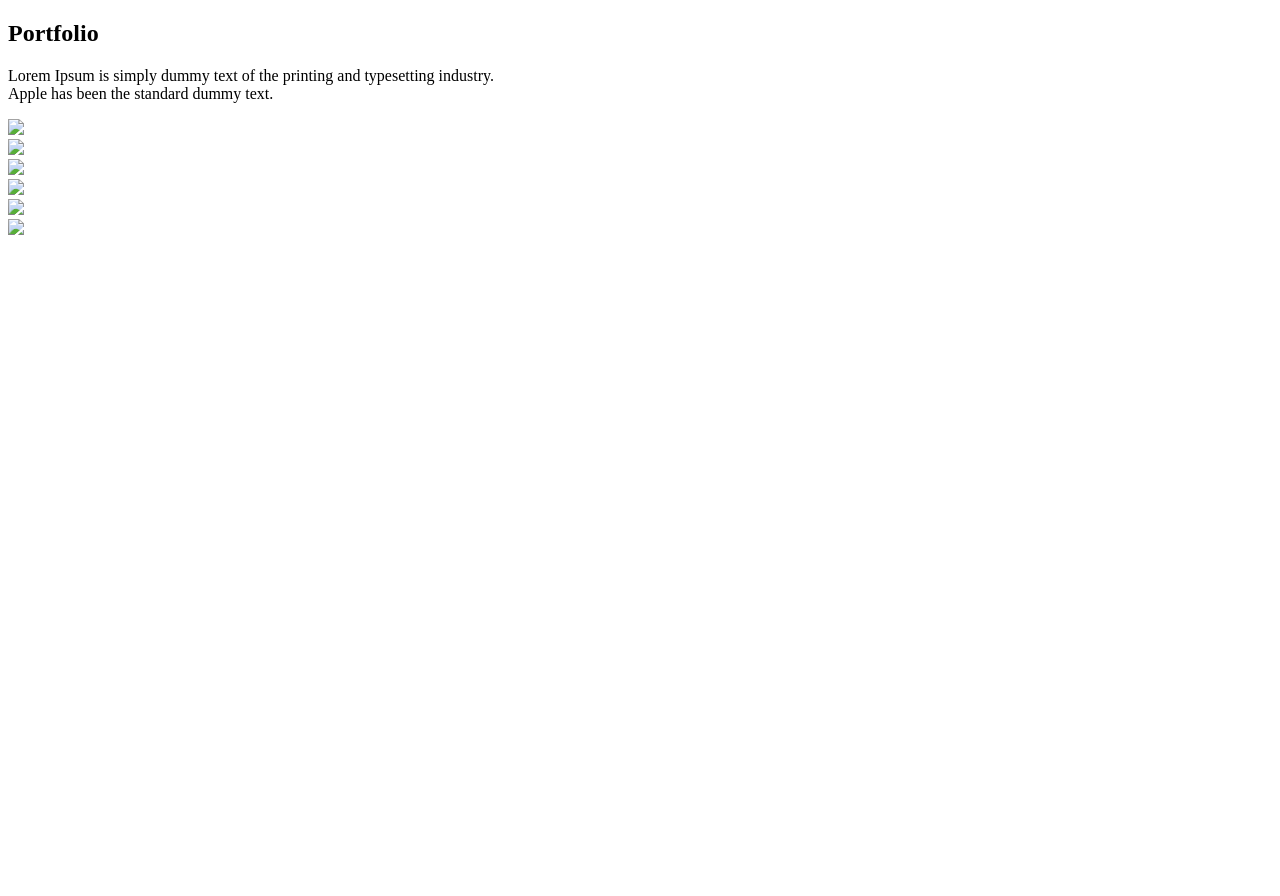
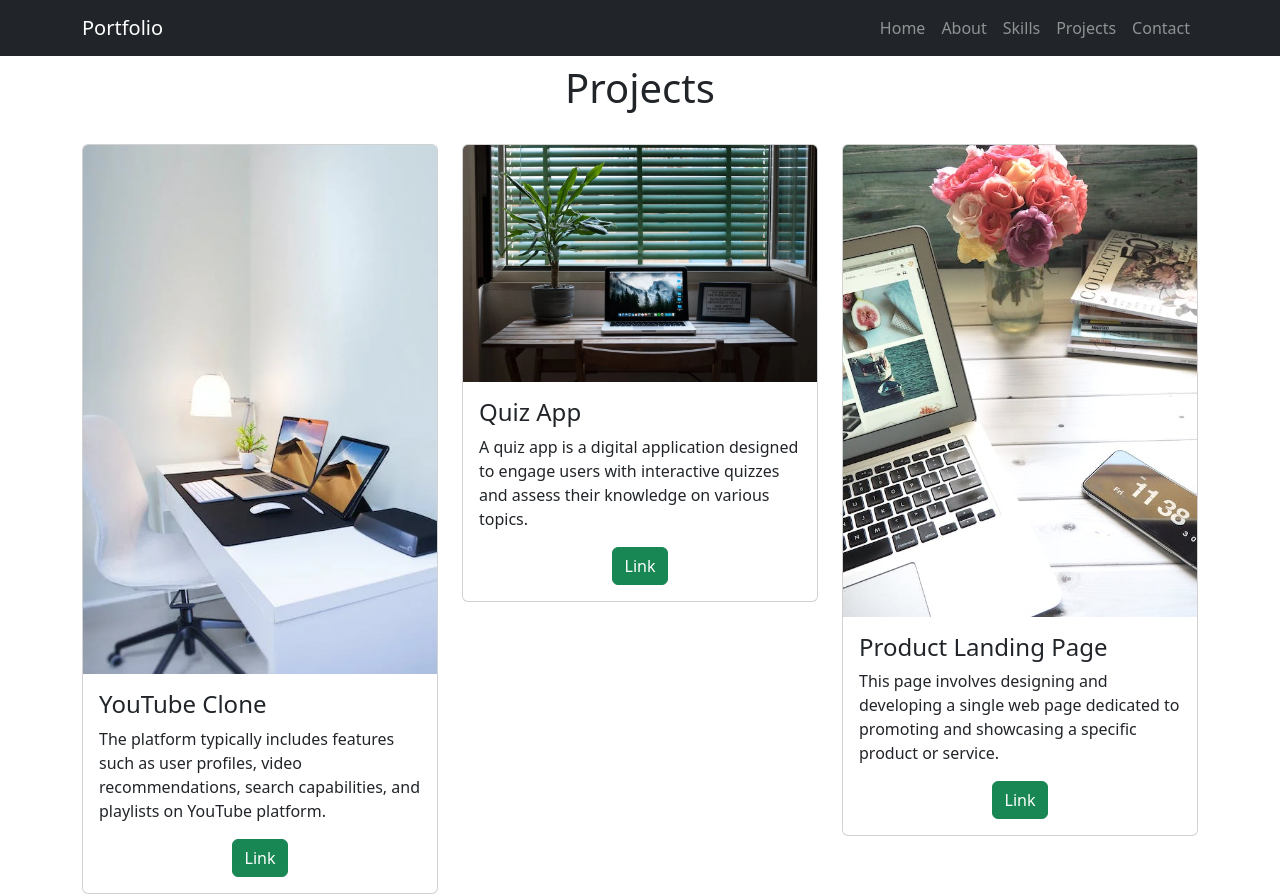
Before and after one commit to hafsamuskan/PORTFOLIO, a plain HTML site: page project.html in a window 1280 px wide. Shown: the top 896 px of the page. Before the commit the page ends 800 px from the top, so only its background shows below. Drawn offline with nearby package versions, Linux system fonts and the light colour scheme.

Commit message:
Update project.html

```diff
--- a/project.html
+++ b/project.html
@@ -1,75 +1,64 @@
 <!DOCTYPE html>
 <html lang="en">
+
 <head>
     <meta charset="UTF-8">
     <meta name="viewport" content="width=device-width, initial-scale=1.0">
     <title>Projects</title>
-    <link rel="stylesheet" href="s1.css">
+    <link rel="stylesheet" href="https://cdn.jsdelivr.net/npm/bootstrap@4.6.2/dist/css/bootstrap.min.css">
+    <script src="https://cdn.jsdelivr.net/npm/jquery@3.6.4/dist/jquery.slim.min.js"></script>
+    <script src="https://cdn.jsdelivr.net/npm/popper.js@1.16.1/dist/umd/popper.min.js"></script>
+    <script src="https://cdn.jsdelivr.net/npm/bootstrap@4.6.2/dist/js/bootstrap.bundle.min.js"></script>
+    <link href="https://cdn.jsdelivr.net/npm/bootstrap@5.2.3/dist/css/bootstrap.min.css" rel="stylesheet">
+    <script src="https://cdn.jsdelivr.net/npm/bootstrap@5.2.3/dist/js/bootstrap.min.js"></script>
+    <link rel="stylesheet" href="style.css">
 </head>
+
 <body>
-    <!-- portfolio section-->
-
-     <!--- PORTFOLIO SECTION PORTFOLIO SECTION PORTFOLIO SECTION --->
-    <div class="container-fluid pb-100">
+    <nav class="navbar navbar-expand-lg bg-dark navbar-dark fixed-top navbarScroll">
         <div class="container">
-            <div class="row">
-                <div class="col-12">
-                    <div class="heading-section">
-                        <h2>Portfolio</h2>
-                        <div class="heading-borders">
-                            <span class="selected"></span>
-                        </div>
-                        <p>Lorem Ipsum is simply dummy text of the printing and typesetting industry. <br> Apple has been the standard dummy text. </p>
-                    </div>
-                </div>
-            </div>
-            <div class="row">
-                <div class="col-lg-4 col-md-6 col-xs-12">
-                    <div class="project-section">
-                        <img src="image1.jpg">
-                    </div>
-                </div>
-                <div class="col-lg-4 col-md-6 col-xs-12">
-                    <div class="project-section">
-                        <img src="image2.jpg">
-                    </div>
-                </div>
-                <div class="col-lg-4 col-md-6 col-xs-12">
-                    <div class="project-section">
-                        <img src="image3.jpg">
-                    </div>
-                </div>
-                <div class="col-lg-4 col-md-6 col-xs-12">
-                    <div class="project-section">
-                        <img src="image4.jpg">
-                    </div>
-                </div>
-                <div class="col-lg-4 col-md-6 col-xs-12">
-                    <div class="project-section">
-                        <img src="image5.jpg">
-                    </div>
-                </div>
-                <div class="col-lg-4 col-md-6 col-xs-12">
-                    <div class="project-section">
-                    <img src="image3.jpg">
-                </div>
+            <a class="navbar-brand" href="#">Portfolio</a>
+            <button class="navbar-toggler" type="button" data-bs-toggle="collapse"
+                data-bs-target="#navbarSupportedContent" aria-controls="navbarSupportedContent" aria-expanded="false"
+                aria-label="Toggle navigation">
+                <span class="navbar-toggler-icon"></span>
+            </button>
+            <div class="collapse navbar-collapse" id="navbarSupportedContent">
+                <ul class="navbar-nav ms-auto text-counter">
+                    <li class="nav-item">
+                        <a class="nav-link" href="index.html">Home</a>
+                    </li>
+                    <li class="nav-item">
+                        <a class="nav-link" href="#about">About</a>
+                    </li>
+                    <li class="nav-item">
+                        <a class="nav-link" href="skills.html">Skills</a>
+                    </li>
+                    <li class="nav-item">
+                        <a class="nav-link" href="project.html">Projects</a>
+                    </li>
+                    <li class="nav-item">
+                        <a class="nav-link" href="#contact">Contact</a>
+                    </li>
+                </ul>
             </div>
         </div>
-    </div>
+    </nav>
 
 
 
-    <!-- https://getbootstrap.com/docs/5.2/components/card/#about
+
+    <!-- https://getbootstrap.com/docs/5.2/components/card/#about -->
     <section id="projects">
         <div class="container mt-3">
-            <h1 class="text-center">Portfolio</h1>
+            <h1 class="text-center"><br>Projects</h1>
             <div class="row">
                 <div class="col-lg-4 mt-4">
                     <div class="card">
-                        <img class="card-img-top" src="image1.jpg" alt="Card image" style="width:100%">
+                        <img class="card-img-top" src="images/image1.jpg" alt="Card image" style="width:100%">
                         <div class="card-body">
                             <h4 class="card-title">YouTube Clone</h4>
-                            <p class="card-text">Lorem Ipsum is simply dummy text of the printing and typesetting industry.</p>
+                            <p class="card-text">The platform typically includes features such as user profiles, video recommendations, search capabilities, and playlists on YouTube platform.</p>
                             <div class="text-center">
                                 <a href="#" class="btn btn-success">Link</a>
                             </div>
@@ -79,10 +68,10 @@
 
                 <div class="col-lg-4 mt-4">
                     <div class="card projectsContent">
-                        <img class="card-img-top" src="image2.jpg" alt="Card image" style="width:100%">
+                        <img class="card-img-top" src="images/image2.jpg" alt="Card image" style="width:100%">
                         <div class="card-body">
                             <h4 class="card-title">Quiz App</h4>
-                            <p class="card-text">Lorem Ipsum is simply dummy text of the printing and typesetting industry.</p>
+                            <p class="card-text">A quiz app is a digital application designed to engage users with interactive quizzes and assess their knowledge on various topics.</p>
                             <div class="text-center">
                                 <a href="#" class="btn btn-success">Link</a>
                             </div>
@@ -92,10 +81,10 @@
 
                 <div class="col-lg-4 mt-4">
                     <div class="card projecstsContent">
-                        <img class="card-img-top" src="image3.jpg" alt="Card image" style="width:100%">
+                        <img class="card-img-top" src="images/image3.jpg" alt="Card image" style="width:100%">
                         <div class="card-body">
                             <h4 class="card-title">Product Landing Page</h4>
-                            <p class="card-text">Lorem Ipsum is simply dummy text of the printing and typesetting industry.</p>
+                            <p class="card-text">This page involves designing and developing a single web page dedicated to promoting and showcasing a specific product or service.</p>
                             <div class="text-center">
                                 <a href="#" class="btn btn-success">Link</a>
                             </div>
@@ -107,10 +96,10 @@
             <div class="row">
                 <div class="col-lg-4 mt-4">
                     <div class="card projectsContent">
-                        <img class="card-img-top" src="image4.jpg" alt="Card image" style="width:100%">
+                        <img class="card-img-top" src="images/image4.jpg" alt="Card image" style="width:100%">
                         <div class="card-body">
                             <h4 class="card-title">Messaging Service</h4>
-                            <p class="card-text">Lorem Ipsum is simply dummy text of the printing and typesetting industry.</p>
+                            <p class="card-text">The services involve the development and implementation of communication channels that enable the exchange of messages between users or systems.</p>
                             <div class="text-center">
                                 <a href="#" class="btn btn-success">Link</a>
                             </div>
@@ -120,10 +109,10 @@
 
                 <div class="col-lg-4 mt-4">
                     <div class="card projecstsContent">
-                        <img class="card-img-top" src="image5.jpg" alt="Card image" style="width:100%">
+                        <img class="card-img-top" src="images/image5.jpg" alt="Card image" style="width:100%">
                         <div class="card-body">
                             <h4 class="card-title">Twitter Clone</h4>
-                            <p class="card-text">Lorem Ipsum is simply dummy text of the printing and typesetting industry.</p>
+                            <p class="card-text">It involves building a web application that emulates the core features of Twitter, allowing users to post short messages (tweets), follow other users, like and retweet tweets, and engage in real-time discussions.</p>
                             <div class="text-center">
                                 <a href="#" class="btn btn-success">Link</a>
                             </div>
@@ -133,10 +122,10 @@
 
                 <div class="col-lg-4 mt-4">
                     <div class="card projecstContent">
-                        <img class="card-img-top" src="image4.jpg" alt="Card image" style="width:100%">
+                        <img class="card-img-top" src="images/image4.jpg" alt="Card image" style="width:100%">
                         <div class="card-body">
                             <h4 class="card-title">Blog App</h4>
-                            <p class="card-text">Lorem Ipsum is simply dummy text of the printing and typesetting industry.</p>
+                            <p class="card-text">It is a web application that allows users to create, read, update, and delete blog posts. Users can register, log in, and access a personalized dashboard where they can manage their posts.</p>
                             <div class="text-center">
                                 <a href="#" class="btn btn-success">Link</a>
                             </div>
@@ -144,7 +133,8 @@
                     </div>
                 </div>
             </div>
-    </section>-->
+    </section>
 
 </body>
+
 </html>
```
